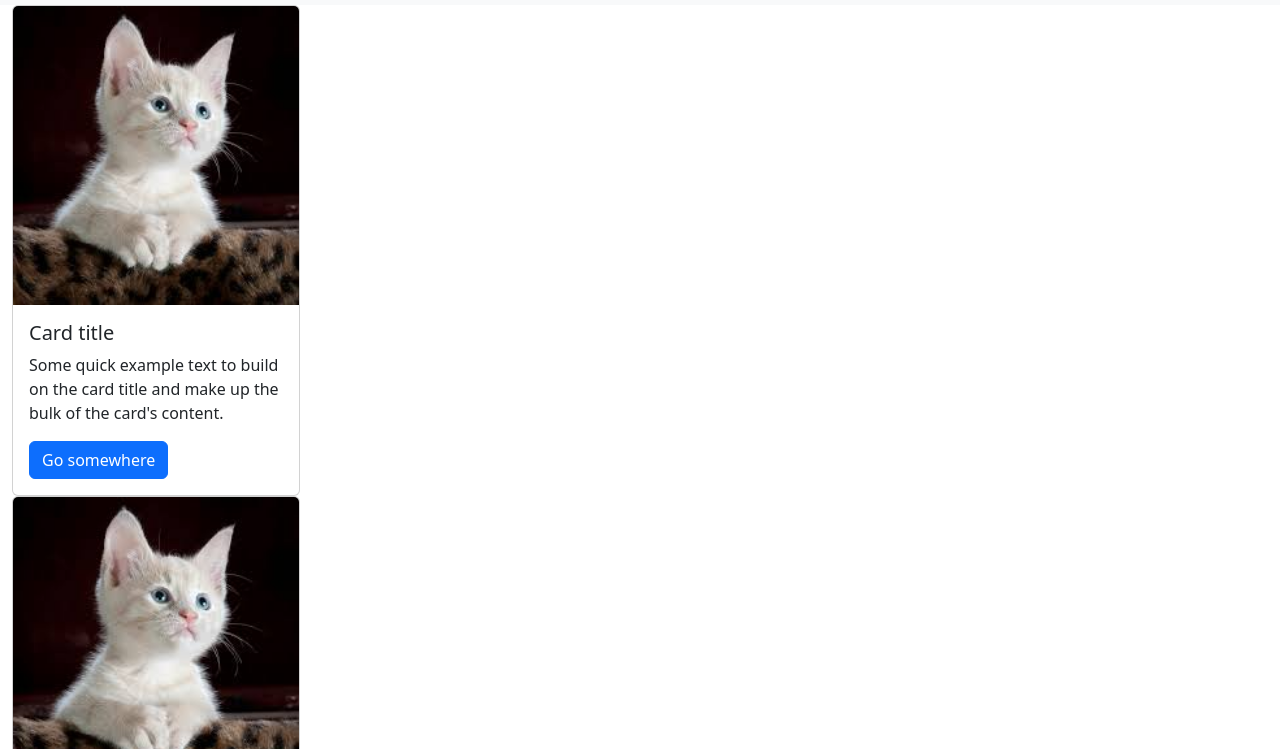
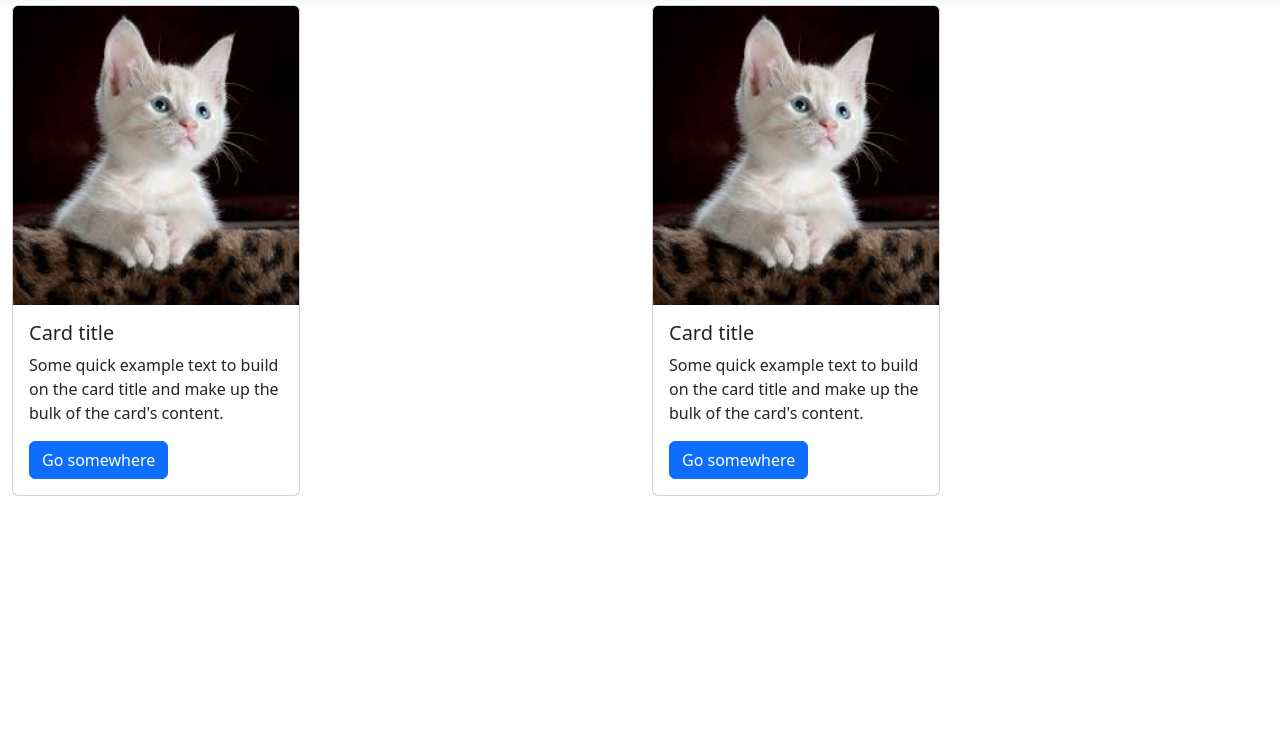
Before and after one commit to odelasowmya/projectthemedashboard, a plain HTML site: page index.html in a window 1280 px wide. Shown: the part 51-800 px from the top of the page. Drawn offline with nearby package versions, Linux system fonts and the light colour scheme.

Commit message:
code commited

```diff
--- a/index.html
+++ b/index.html
@@ -45,7 +45,7 @@
       </nav>
       <div class="container-fluid">
         <div class="row">
-            <div class="col-md-12">
+            <div class="col-md-6">
                 <div class="card" style="width: 18rem;">
                     <img src="./assets/img/cat.jpg" class="card-img-top" alt="...">
                     <div class="card-body">
@@ -55,7 +55,7 @@
                     </div>
                   </div>
             </div>
-            <div class="col-md-4">
+            <div class="col-md-6">
                 <div class="card" style="width: 18rem;">
                     <img src="./assets/img/cat.jpg" class="card-img-top" alt="...">
                     <div class="card-body">
```
